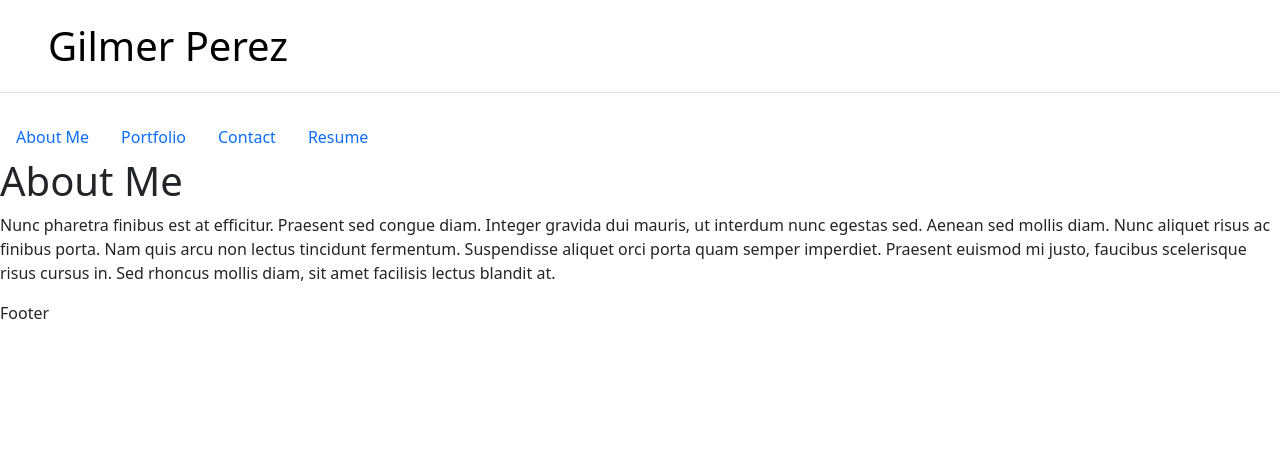
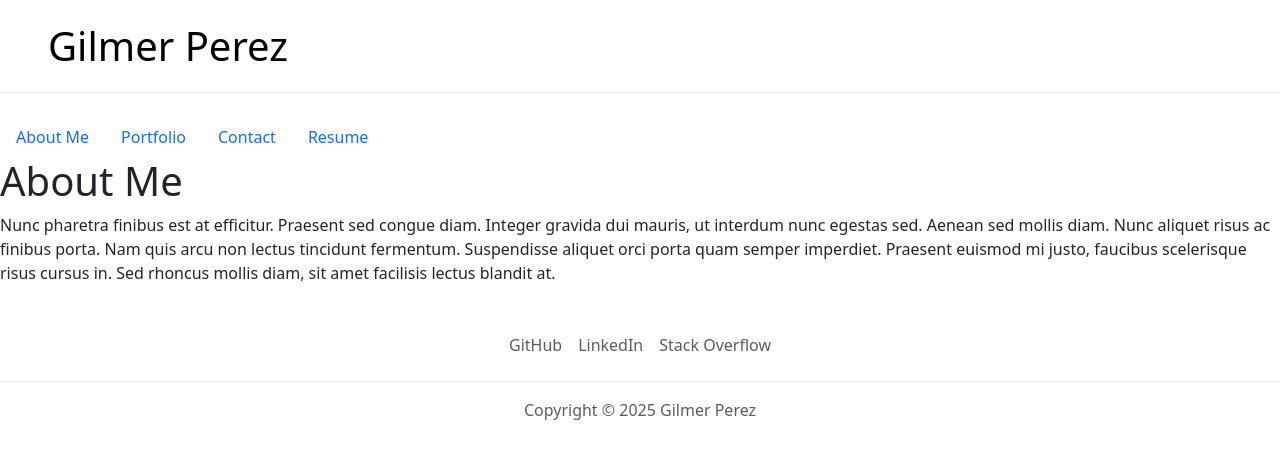
Before and after one commit to gilmerperez/module-12-challenge, a React (Vite) app: page / in a window 1280 px wide. Shown: the top 458 px of the page. Built offline with nearby package versions, Linux system fonts and the light colour scheme.

Commit message:
Added Bootstrap Footer Component

```diff
--- a/src/components/Footer.jsx
+++ b/src/components/Footer.jsx
@@ -2,7 +2,14 @@
 
 const Footer = () => {
   return (
-    <div>Footer</div>
+    <footer class="py-3 my-4">
+    <ul class="nav justify-content-center border-bottom pb-3 mb-3">
+      <li class="nav-item"><a href="#" class="nav-link px-2 text-body-secondary">GitHub</a></li>
+      <li class="nav-item"><a href="#" class="nav-link px-2 text-body-secondary">LinkedIn</a></li>
+      <li class="nav-item"><a href="#" class="nav-link px-2 text-body-secondary">Stack Overflow</a></li>
+    </ul>
+    <p class="text-center text-body-secondary">Copyright © 2025 Gilmer Perez</p>
+  </footer>
   )
 }
 
```
